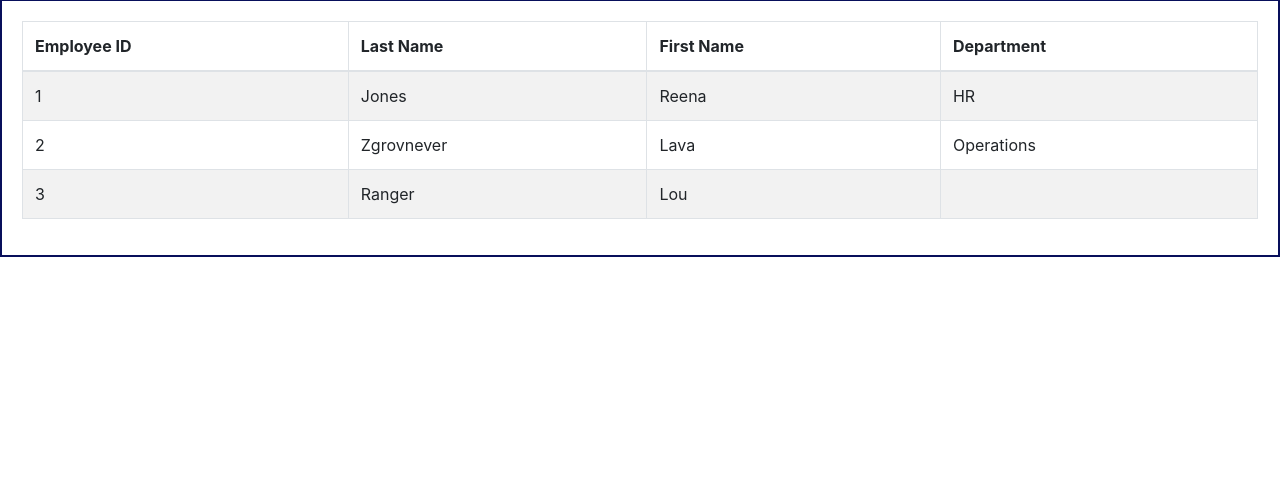
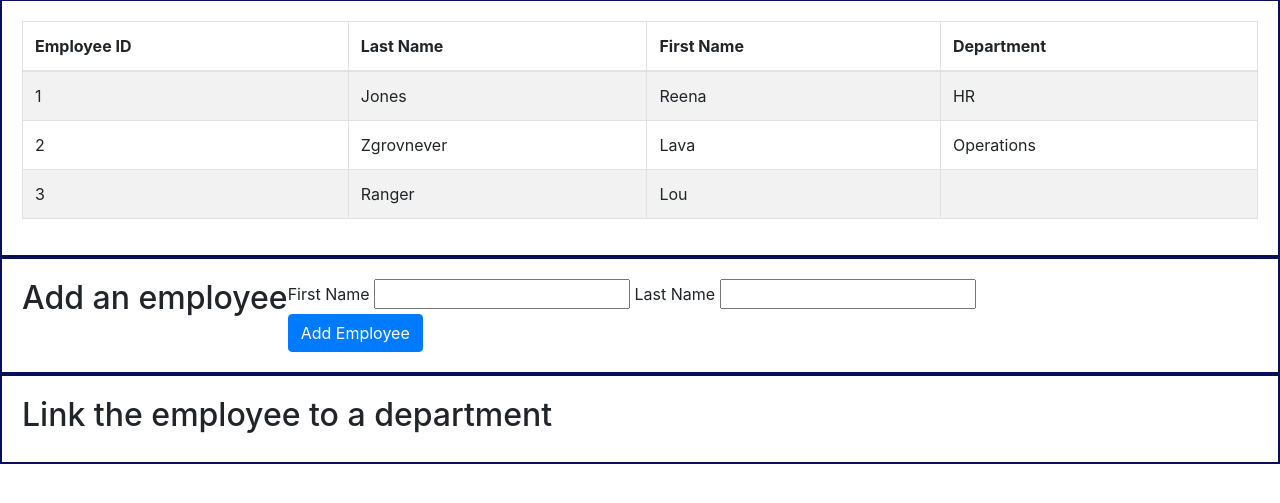
Before and after one commit to chrishaining/Flask-HR-Database, a Flask app: page /employees in a window 1280 px wide. Shown: the part 134-637 px from the top of the page. Run offline with Flask 2, Linux system fonts and the light colour scheme; data comes from the database, SQL or seed files in the repository; both versions use the stored data as it was after the commit; some libraries are stand-ins or nearby versions.

Commit message:
user can add an employee (first_name and last_name)

```diff
--- a/app/routes.py
+++ b/app/routes.py
@@ -1,4 +1,4 @@
-from app import app
+from app import app, db
 from app.models import Employee, Department, links
 from flask import render_template, redirect, request
 from sqlalchemy import update
@@ -9,14 +9,27 @@ def index():
     departments = Department.query.all()
     return render_template('index.html', title="Home", employees=employees, departments=departments)
 
+# employees routes
 @app.route('/employees')
 def show_employees():
     employees = Employee.query.all()
     departments = Department.query.all()
-    return render_template('employees.html', title="Home", employees=employees, departments=departments)
+    return render_template('employees.html', title="Employees", employees=employees, departments=departments)
 
+
+@app.route('/employees', methods=['POST'])
+def add_employee():
+    first_name = request.form['first_name']
+    last_name = request.form['last_name']
+    newEmployee = Employee(first_name=first_name, last_name=last_name)
+    db.session.add(newEmployee)
+    db.session.commit()
+    return redirect('/employees')
+
+
+# departments routes
 @app.route('/departments')
 def show_departments():
     employees = Employee.query.all()
     departments = Department.query.all()
-    return render_template('departments.html', title="Home", employees=employees, departments=departments)
+    return render_template('departments.html', title="Departments", employees=employees, departments=departments)
--- a/app/templates/employees.html
+++ b/app/templates/employees.html
@@ -28,5 +28,23 @@
     </div>
 
 
+    <div class="row">
+        <h2>Add an employee</h2>
+        <form action="/employees" method="POST">
+            <label for="first_name">First Name</label>
+            <input type="text" name="first_name" id="first_name" required />
+            <label for="last_name">Last Name</label>
+            <input type="text" name="last_name" id="last_name" required /><br>
+            <button type="submit" class="btn btn-primary" value="Add Employee">Add Employee</button>
+        </form>
+    </div>
+
+
+    <div class="row">
+        <h2>Link the employee to a department</h2>
+    </div>
+
+
+
 </div>
 {% endblock %}
```
Also changed, not shown: app.db.
